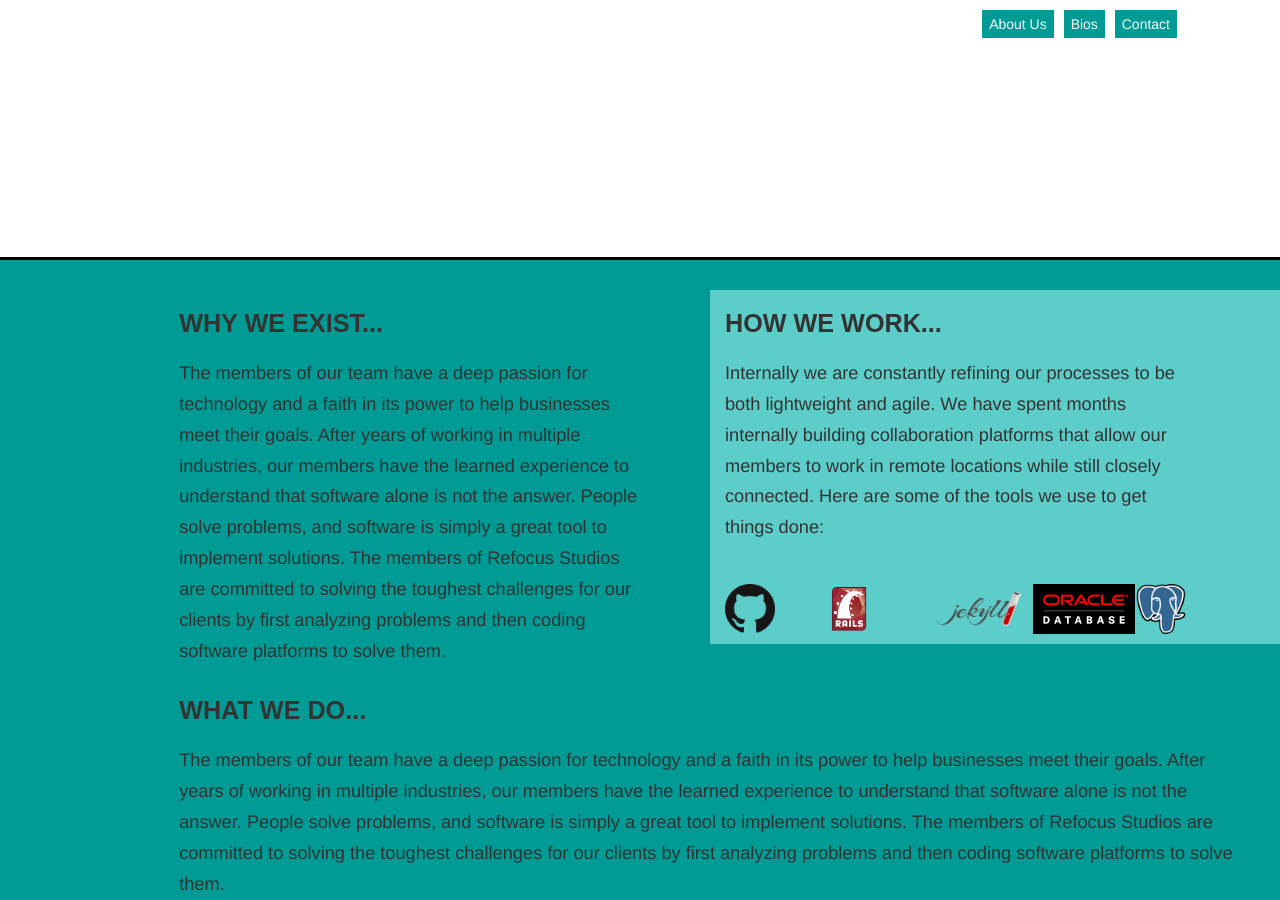
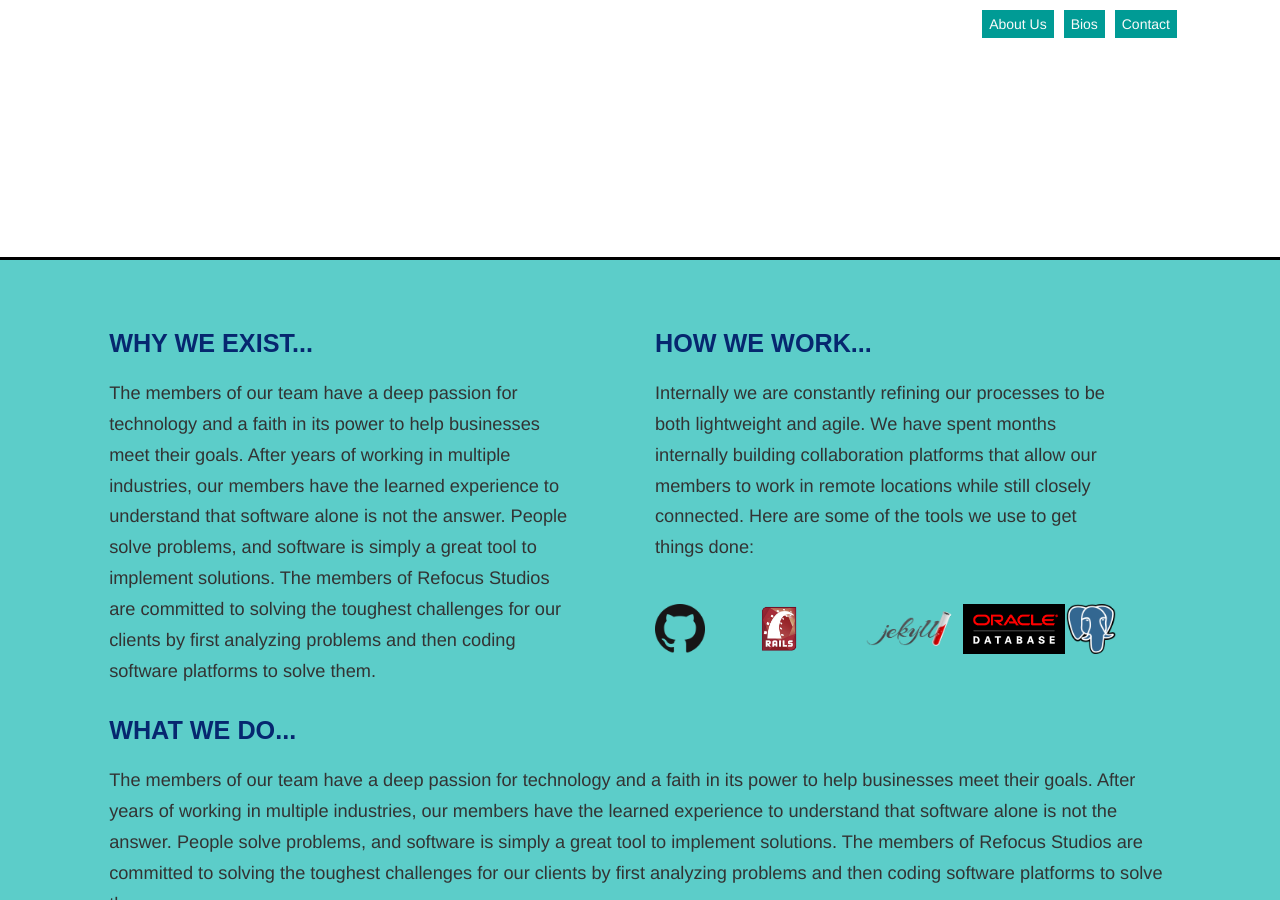
Before and after one commit to refocus-studios/refocus-studios.github.io, a Jekyll site: the page index.html, which Jekyll copies as it is, in a window 1280 px wide and 900 px high, scrolled down 643 px. Built offline with Jekyll 4.4.1, drawn with Linux system fonts in a browser that asks for light colours; nearby versions of some CDN libraries; Markdown is read by kramdown in place of the engine named in the settings; some of the changed text lies outside the part shown.

Commit message:
Revert "Merge branch 'master' into rfd-1"
This reverts commit 7ddb35e388468832ba0ad7847b4c0eb59f1c8423, reversing
changes made to 1fc126bb17ed5c076dd3e3733b75b2c96ceb4f68.

```diff
--- a/css/rs_style.css
+++ b/css/rs_style.css
@@ -93,10 +93,6 @@
     overflow: hidden;
 }
 
-.container {
-    padding-top: 30px;
-}
-
 /*Content Containers*/
 .content_container {
     height: 100vh;
@@ -132,10 +128,11 @@
     text-align: center;
 }
 
-
 /*About Us*/
-#about-us {
-    background-color: #009B95;
+#about_us {
+    background-color: #5ccdc9;
+    padding-top: 50px;
+    padding-bottom: -50px;
 }
 
 #about_us h1 {
@@ -181,18 +178,10 @@
 
 }
 
-/* Bios (Who We Are) */
-#bios {
-    background-color: #FFFFFF;
-}
+/*Bios*/
 
-<<<<<<< HEAD
 #who_we_are h1 {
     color: #078600;
-=======
-.bio-image {
-    width: 175px;
->>>>>>> master
 }
 
 /*Footer*/
--- a/index.html
+++ b/index.html
@@ -60,9 +60,10 @@
     </div>
     <!-- /RS Logo -->
 
+    <!-- Start Main Content ===================================================== -->
+
     <!-- About Us ===================================================== -->
-    <div class="content_container" id="about-us">
-        <div class="container">
+    <div id="about_us">
 
         <div class="content_container">
             <div class="row">
@@ -132,10 +133,14 @@
                     </div>
                 </div>
             </div>
+
             <!-- /How We Work ===================================================== -->
 
+
             <!-- What We Do ===================================================== -->
-            <div class="row ft" id="what_we_do">
+
+
+            <div class="row ft" id="what_we_do" style="background-color: #5ccdc9">
                 <div class="col-sm-10 col-sm-offset-1 ft-copy do">
                     <h1>
                         <span id="what_we_do">What We Do...</h1>
@@ -148,12 +153,11 @@
     </div>
     <!-- End What We Do ===================================================== -->
 
-    <!-- End About Us ===================================================== -->
+    <!-- About Us ===================================================== -->
 
     <!-- Bios ===================================================== -->
-    <div class="content_container" id="bios">
-        <div class="container">
-            <div class="row ft" id="are">
+    <div class="content_container" id="who_we_are">
+        <div class="row ft" id="are" style="background-color: #6ee768">
             <div class="row ft">
                 <div class="col-sm-10 col-sm-offset-1 ft-copy">
                     <h1>Who We Are...</h1>
@@ -163,24 +167,27 @@
             <div class="row">
                 <div class="col-sm-10 col-sm-offset-1">
                     <div class="col-sm-3 ">
-                            <div class="thumbnail ari img-rounded" style="border: none; box-shadow: none;">
-                                <img class="img-responsive img-circle bio-image" src="/images/bio_pic_ari.jpg">
+                        <div class="thumbnail ari img-rounded" style="background-color:  rgb(232,232,232); border: none; box-shadow: none;">
+                            <img class="img-responsive img-circle" src="/images/bio_pic_ari.jpg">
                         </div>
                     </div>
 
                     <div class="col-sm-9 ft-copy">
                         <h2>Ari Perez</h2>
                         <p>
-                                Ari from a young age has been passionate about software development. After graduating West Point and serving six years as a Communications Officer in the US Army, he found himself in leading consultant firms tackling tough challenges using his leadership experience from the Army.
+                            Ari from a young age has been passionate about software development. After graduating West Point and serving six years as a Communications Officer in the US Army, he found himself in leading consultant firms tackling tough challenges using his leadership experience from the Army and his software experience. As a Program Manager at a leading defense business that develops ruggedized computers and the software that run on them, he refined his ability to use technology in conjunction management experience to solve the toughest challenges.
                         </p>
 
+                        <!--Modal Button-->
                         <div class="bs-example" style="padding-bottom: 24px;">
-
+                            <button class="btn btn-primary btn-md" data-toggle="modal" data-target="#myModal">
+                                More...
+                            </button>
                             <a href="http://www.linkedin.com/profile/view?id=71368820" target="_blank">
                                 <img src="/images/logo_linkedin.jpg" style="width: 30px; height: 40px;">
                             </a>
                         </div>
-
+                        <!-- /Modal Button -->
                     </div>
 
                     <!-- Modal -->
@@ -222,7 +229,7 @@
             <!--Paul's Bio-->
             <div class="row">
                 <div class="col-sm-10 col-sm-offset-1 paul_border">
-                        <div class="col-sm-9 ft-copy">
+                    <div class="col-sm-9 ft-copy ">
                         <h2>Paul Bishop</h2>
                         <p>
                             Paul is a self-starter who tirelessly works to solve any challenge placed in his way. After spending ten years as a US Army Communications officer, he has turned his entire focus to his newest challenge, bringing success to the clients of Refocus Studios. His US Army time provides Refocus Studios with extensive experience in large scale IT deployment and maintenance.
@@ -233,8 +240,8 @@
                     </div>
 
                     <div class="col-sm-3">
-                            <div class="thumbnail paul img-rounded" style="border: none; box-shadow: none;">
-                                <img class="img-responsive img-circle bio-image" src="/images/bio_pic_paul.jpg" alt="Picture Paul Bishop">
+                        <div class="thumbnail paul img-rounded" style="background-color:  rgb(232,232,232); border: none; box-shadow: none;">
+                            <img class="img-responsive img-circle" src="/images/bio_pic_paul.jpg" alt="Picture Paul Bishop">
                         </div>
                     </div>
                 </div>
@@ -245,8 +252,8 @@
             <div class="row">
                 <div class="col-sm-10 col-sm-offset-1 ryan_border">
                     <div class="col-sm-3">
-                            <div class="thumbnail ryan img-rounded bio-image" style="border: none; box-shadow: none;">
-                                <img class="img-responsive img-circle" src="/images/bio_pic_ryan.jpg" alt="Picture Ryan Dorr">
+                        <div class="thumbnail ryan img-rounded" style="background-color:  rgb(232,232,232); border: none; box-shadow: none;">
+                            <img class="img-responsive img-circle" style="background-color: #FFFFFF;" src="/images/bio_pic_ryan.jpg" alt="Picture Ryan Dorr">
                         </div>
                     </div>
 
@@ -264,7 +271,6 @@
             <!--/Ryan's Bio-->
         </div>
     </div>
-    </div>
     <!-- /Who We Are =====================================================-->
 
     <!-- /Main Content ===================================================== -->
@@ -274,7 +280,7 @@
     <div class="footer_container">
         <div class="row">
             <p>Questions or comments? Feel free to drop us a line... &nbsp;&nbsp;
-                <button type="button" id="footer-btn" class="btn btn-info btn-lg " onclick="window.open('mailto:info@refocus-studios.com')">Contact Us</button>
+                <button type="button" id="footer-btn" class="btn btn-info btn-lg " style="">Contact Us</button>
             </p>
         </div>
     </div>
```
Also changed, not shown: images/logo_linkedin.jpg, 3 other files. Lines whose indentation alone changed are shown as unchanged.
